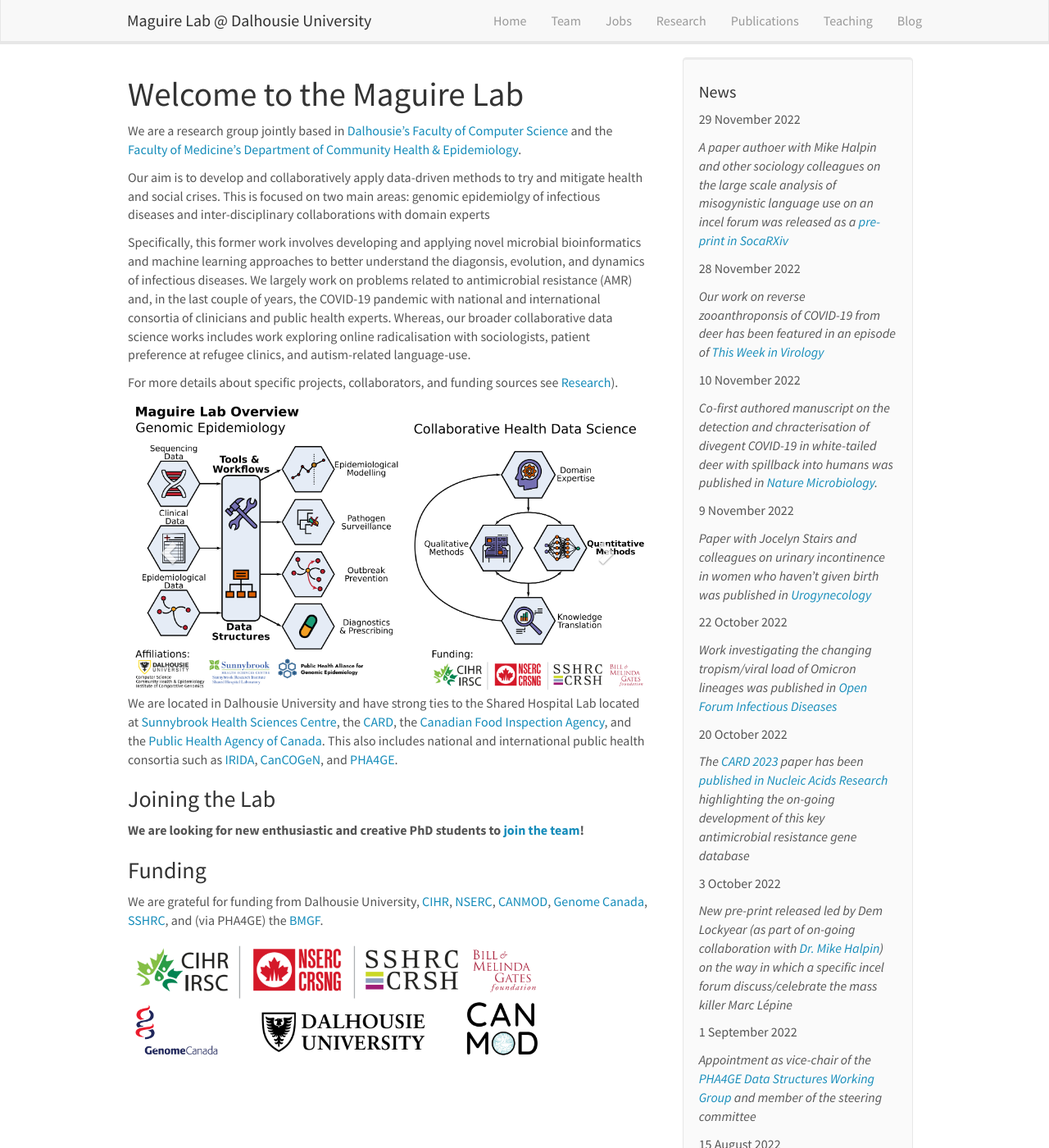
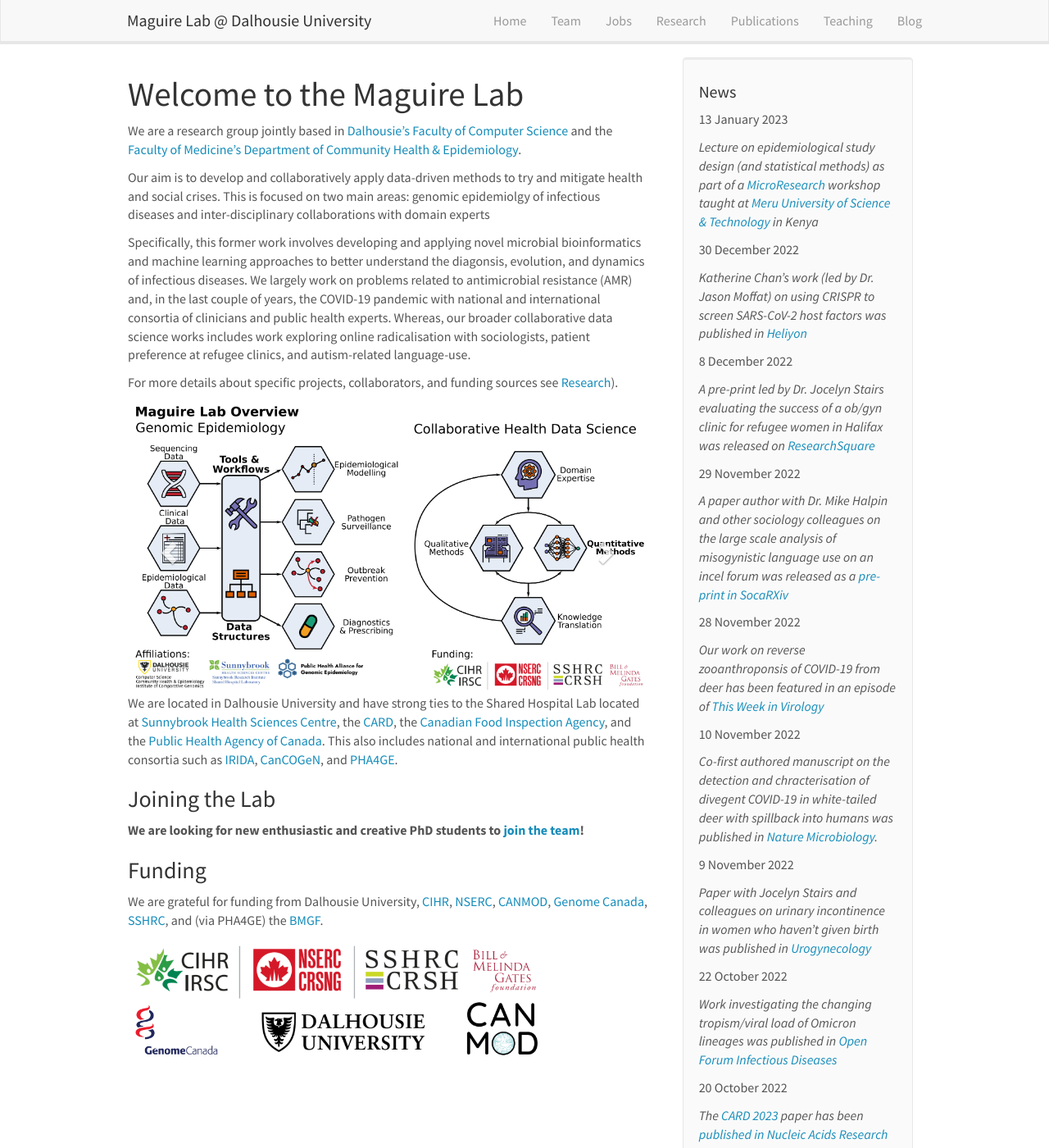
Before and after one commit to maguire-lab/maguire-lab.github.io, a Jekyll site: the page built from _pages/home.md, in a window 1280 px wide and 1400 px high. Shown: the whole window at 82% size. Built offline with Jekyll 4.4.1, drawn with Linux system fonts in a browser that asks for light colours; nearby versions of some CDN libraries; some of the changed text lies outside the part shown.

```diff
--- a/_data/alumni.yml
+++ b/_data/alumni.yml
@@ -1,7 +1,8 @@
 - name: Peter Jentsch
   photo: jentschp.jpg
   duration: Postdoctoral Fellow 2021-11 to 2022-11
-  info: Worked on improving use of genomic data in epidemiological modelling of SARS-CoV-2 (jointly supervised with [Dr. Samira Mubareka](https://sunnybrook.ca/research/team/member.asp?t=12&m=417&page=529) at Sunnybrook). Now working as a scientific software developer.
+  project: Worked on improving use of genomic data in epidemiological modelling of SARS-CoV-2 (jointly supervised with [Dr. Samira Mubareka](https://sunnybrook.ca/research/team/member.asp?t=12&m=417&page=529) at Sunnybrook).
+  info: Now working as a scientific software developer.
   email: pjentsch@uwaterloo.ca
   github: https://github.com/pcjentsch
   twitter: https://twitter.com/pcjentsch
--- a/_data/news.yml
+++ b/_data/news.yml
@@ -1,5 +1,11 @@
+- date: 13 January 2023
+  headline: "Lecture on epidemiological study design (and statistical methods) as part of a [MicroResearch](http://www.microresearch.ca/) workshop taught at [Meru University of Science & Technology](https://www.must.ac.ke/) in Kenya"
+- date: 30 December 2022
+  headline: "Katherine Chan's work (led by Dr. Jason Moffat)  on using CRISPR to screen SARS-CoV-2 host factors was published in [Heliyon](https://www.sciencedirect.com/science/article/pii/S2405844022040324)"
+- date: 8 December 2022
+  headline: "A pre-print led by Dr. Jocelyn Stairs evaluating the success of a ob/gyn clinic for refugee women in Halifax was released on [ResearchSquare](https://assets.researchsquare.com/files/rs-2313951/v1/6bbbf27d-eb2d-45f9-9734-0907ac3eb712.pdf?c=1670697873)"
 - date: 29 November 2022
-  headline: "A paper authoer with Mike Halpin and other sociology colleagues on the large scale analysis of misogynistic language use on an incel forum was released as a [pre-print in SocaRXiv](https://osf.io/preprints/socarxiv/t9p2c/)"
+  headline: "A paper author with Dr. Mike Halpin and other sociology colleagues on the large scale analysis of misogynistic language use on an incel forum was released as a [pre-print in SocaRXiv](https://osf.io/preprints/socarxiv/t9p2c/)"
 - date: 28 November 2022
   headline: "Our work on reverse zooanthroponsis of COVID-19 from deer has been featured in an episode of [This Week in Virology](https://www.microbe.tv/twiv/twiv-958/)"
 - date: 10 November 2022
--- a/_data/team_members.yml
+++ b/_data/team_members.yml
@@ -10,7 +10,7 @@
   education2: PhD (Bioinformatics) UCL & NHM with [Thomas Richards](https://protists.co.uk/thomas_richards.html)
   education3: MA (Life Sciences) Oxford
 - name: Yuan Wang
-  photo: wangy.png
+  photo: wangy.jpg
   project: Developing natural language processing (NLP) approaches to improve prediction of language-change/radicalisation in incel online communities (in collaboration with [Dr. Michael Halpin](https://www.dal.ca/faculty/arts/sociology-social-anthropology/faculty-staff/our-faculty/michael-halpin.html) in Sociology)
   info: Undergraduate Student Research Associate, started May 2022
   number_educ: 1
```
Also changed, not shown: _pages/team.md (+48 -4 lines), images/team/alumni/jentschp.jpg (renamed from images/team/jentschp.jpg).
